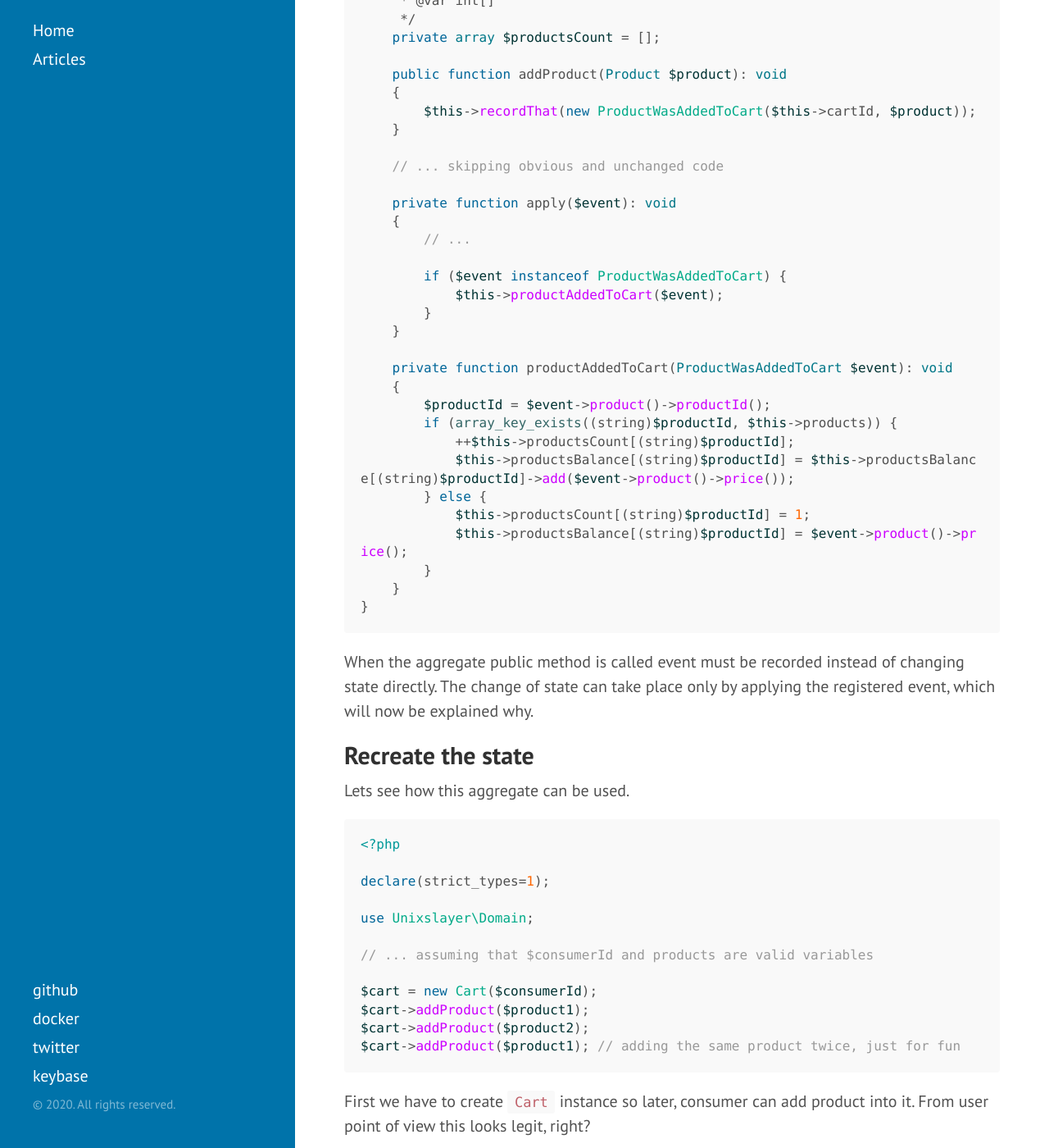
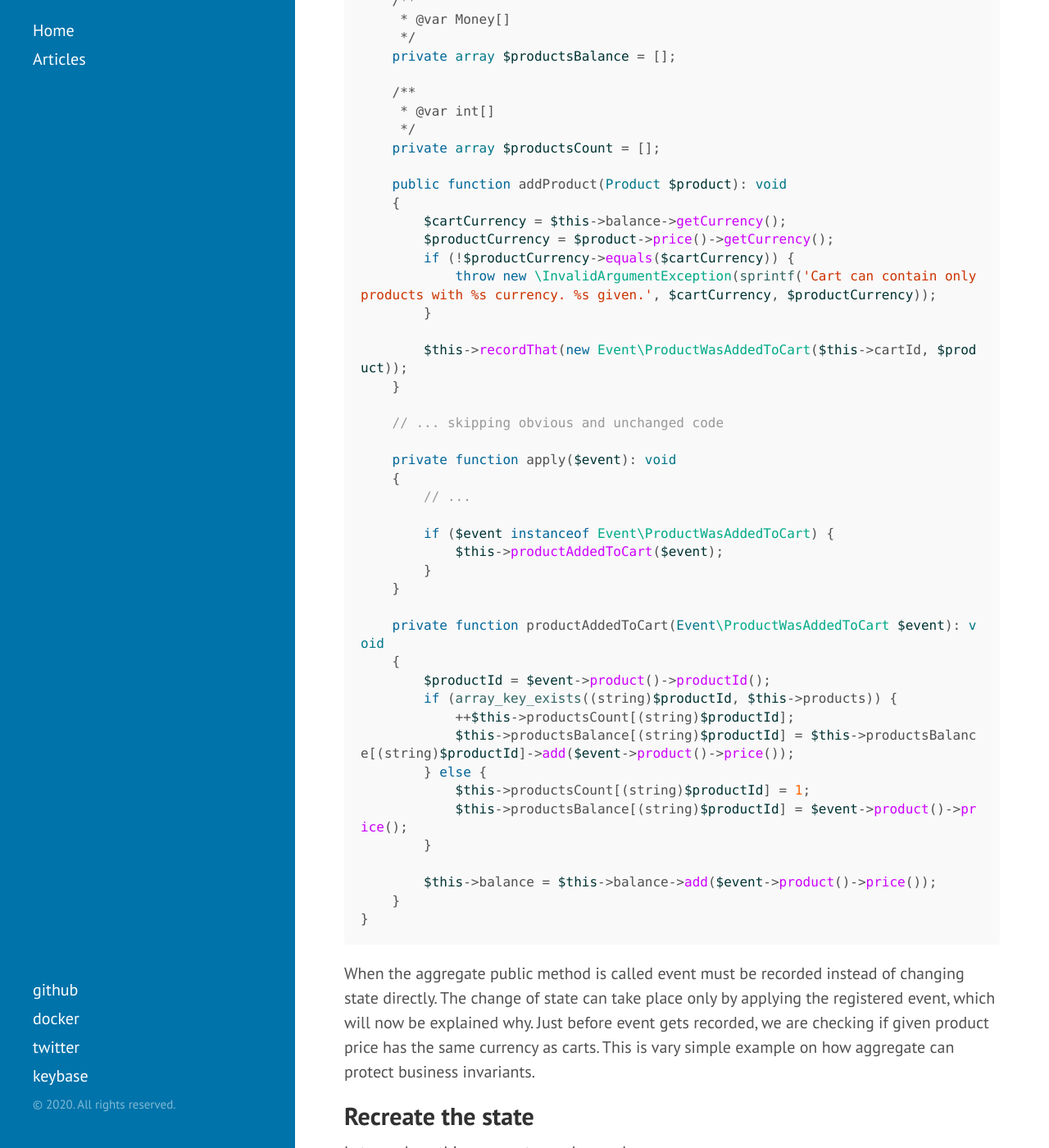
Before and after one commit to unixslayer/unixslayer.github.io, a Jekyll site: the page built from _posts/2020-05-04-how-i-did-my-own-implementation-of-event-sourcing.markdown, in a window 1280 px wide and 1400 px high, scrolled down 6594 px. Shown: the whole window at 82% size. Built offline with Jekyll 4.4.1, drawn with Linux system fonts in a browser that asks for light colours; comment, search, counter and statistics services are not loaded; some of the changed text lies outside the part shown.

Commit message:
aggregate repository article, some changes in domain model in ES article, twitter button, disqus widget

````diff
--- a/_includes/head.html
+++ b/_includes/head.html
@@ -20,6 +20,7 @@
   <link rel="stylesheet" href="{{ site.baseurl }}/public/css/poole.css">
   <link rel="stylesheet" href="{{ site.baseurl }}/public/css/syntax.css">
   <link rel="stylesheet" href="{{ site.baseurl }}/public/css/hyde.css">
+  <link rel="stylesheet" href="{{ site.baseurl }}/public/css/custom.css">
   <link rel="stylesheet" href="http://fonts.googleapis.com/css?family=PT+Sans:400,400italic,700|Abril+Fatface">
 
   <!-- Icons -->
--- a/_layouts/post.html
+++ b/_layouts/post.html
@@ -6,6 +6,12 @@
   <h1 class="post-title">{{ page.title }}</h1>
   <span class="post-date">{{ page.date | date_to_string }}</span>
   {{ content }}
+
+  <div class="tweet">
+    <p>
+      Found this article useful and worthy? Please <a rel="me" href="https://twitter.com/intent/tweet?url={{ site.url }}{{ page.url }}&text={{ page.title | uri_escape}}" onclick="window.open(this.href);return false;">tweet</a> about it.
+    </p>
+  </div>
 </div>
 
 <div class="pagination">
@@ -16,6 +22,17 @@
     <a class="pagination-item newer" href="{{page.next.url}}">{{page.next.title}} &raquo;</a>
   {% endif %}
 </div>
+
+<div id="disqus_thread"></div>
+<script>
+(function() { // DON'T EDIT BELOW THIS LINE
+var d = document, s = d.createElement('script');
+s.src = 'https://unixslayer.disqus.com/embed.js';
+s.setAttribute('data-timestamp', +new Date());
+(d.head || d.body).appendChild(s);
+})();
+</script>
+<noscript>Please enable JavaScript to view the <a href="https://disqus.com/?ref_noscript">comments powered by Disqus.</a></noscript>
 
 {% comment %}
 {% if site.related_posts.size > 0 %}
--- a/_posts/2020-05-04-how-i-did-my-own-implementation-of-event-sourcing.markdown
+++ b/_posts/2020-05-04-how-i-did-my-own-implementation-of-event-sourcing.markdown
@@ -3,7 +3,7 @@
 layout: post
 date: 2020-05-04
 categories: [Developer workshop]
-tags: [event sourcing, library, framework, php, prooph, broadway, diy]
+tags: [event sourcing, library, framework, php, prooph, broadway, diy, ddd, aggregate, event]
 ---
 
 After playing around with [prooph](https://github.com/prooph/event-sourcing) and [broadway](https://github.com/broadway/broadway), I finally decided to write something on my own. Took me little more than an hour and two classes later I have what I need for now to work on domain. Seriously. Writing this article took me more time than actual implementation.
@@ -68,18 +68,18 @@
 
 namespace Unixslayer\Domain;
 
-use Ramsey\Uuid\UuidInterface;
+use Money\Currency;
 
 final class Cart
 {
-    public function __construct(UuidInterface $consumerId)
+    public function __construct(Currency $currency)
     {
         // ... some logic
     }
 }
 ```
 
-Here I assumed, that cart will have a relation to authorized `Consumer` using its [UUID](https://en.wikipedia.org/wiki/Universally_unique_identifier). Normally when creating new instance of `Cart`, `$consumerId` would be assigned to private attribute. However, Event Sourcing assumes that instead of changing the state, you need to register events from which the state will be restored.
+Here I assumed, that each cart can contain only product with the same currency. Normally when creating new instance of `Cart`, `$currency` would be assigned to private attribute. However, Event Sourcing assumes that instead of changing the state, you need to register events from which the state will be restored.
 
 ## Event
 
@@ -92,8 +92,9 @@
 
 declare(strict_types=1);
 
-namespace Unixslayer\Domain;
+namespace Unixslayer\Domain\Event;
 
+use Money\Currency;
 use Ramsey\Uuid\UuidInterface;
 
 final class CartWasCreated
@@ -101,10 +102,10 @@
     private UuidInterface $cartId;
     private UuidInterface $consumerId;
 
-    public function __construct(UuidInterface $cartId, UuidInterface $consumerId)
+    public function __construct(UuidInterface $cartId, Currency $currency)
     {
         $this->cartId = $cartId;
-        $this->consumerId = $consumerId;
+        $this->currency = $currency;
     }
 
     public function cartId(): UuidInterface
@@ -112,14 +113,14 @@
         return $this->cartId;
     }
 
-    public function consumerId(): UuidInterface
+    public function currency(): Currency
     {
-        return $this->consumerId;
+        return $this->currency;
     }
 }
 ```
 
-When an `Event` occurs, it represents a change in our application and is usually the result of some command. `CartWasCreated` event can occur when a user logs on to an application.
+When an `Event` occurs, it represents a change in our application and is usually the result of some command.
 
 ## AggregateRoot
 
@@ -134,17 +135,21 @@
 
 namespace Unixslayer\Domain;
 
+use Money\Currency;
+use Money\Money;
+use Ramsey\Uuid\Uuid;
 use Ramsey\Uuid\UuidInterface;
+use Unixslayer\Domain\Event;
 
 final class Cart
 {
     private UuidInterface $cartId;
-    private UuidInterface $consumerId;
+    private Money $balance;
     private array $events = [];
 
-    public function __construct(UuidInterface $consumerId)
+    public function __construct(Currency $currency)
     {
-        $this->recordThat(new CartWasCreated(Uuid::uuid1(), $consumerId));
+        $this->recordThat(new Event\CartWasCreated(Uuid::uuid1(), $currency));
     }
 
     private function recordThat($event): void
@@ -156,15 +161,15 @@
 
     private function apply($event): void
     {
-        if ($event instanceof CartWasCreated) {
+        if ($event instanceof Event\CartWasCreated) {
             $this->cartCreated($event);
         }
     }
 
-    private function cartCreated(CartWasCreated $event): void
+    private function cartCreated(Event\CartWasCreated $event): void
     {
         $this->cartId = $event->cartId();
-        $this->consumerId = $event->consumerId()
+        $this->balance = new Money(0, $event->currency());
     }
 }
 ```
@@ -186,9 +191,10 @@
 
 declare(strict_types=1);
 
-namespace Unixslayer\Domain;
+namespace Unixslayer\Domain\Event;
 
 use Ramsey\Uuid\UuidInterface;
+use Unixslayer\Domain\Product;
 
 final class ProductWasAddedToCart
 {
@@ -223,6 +229,7 @@
 namespace Unixslayer\Domain;
 
 use Ramsey\Uuid\UuidInterface;
+use Unixslayer\Domain\Event;
 
 final class Cart
 {
@@ -240,7 +247,13 @@
 
     public function addProduct(Product $product): void
     {
-        $this->recordThat(new ProductWasAddedToCart($this->cartId, $product));
+        $cartCurrency = $this->balance->getCurrency();
+        $productCurrency = $product->price()->getCurrency();
+        if (!$productCurrency->equals($cartCurrency)) {
+            throw new \InvalidArgumentException(sprintf('Cart can contain only products with %s currency. %s given.', $cartCurrency, $productCurrency));
+        }
+
+        $this->recordThat(new Event\ProductWasAddedToCart($this->cartId, $product));
     }
 
     // ... skipping obvious and unchanged code
@@ -249,12 +262,12 @@
     {
         // ...
 
-        if ($event instanceof ProductWasAddedToCart) {
+        if ($event instanceof Event\ProductWasAddedToCart) {
             $this->productAddedToCart($event);
         }
     }
 
-    private function productAddedToCart(ProductWasAddedToCart $event): void
+    private function productAddedToCart(Event\ProductWasAddedToCart $event): void
     {
         $productId = $event->product()->productId();
         if (array_key_exists((string)$productId, $this->products)) {
@@ -264,11 +277,13 @@
             $this->productsCount[(string)$productId] = 1;
             $this->productsBalance[(string)$productId] = $event->product()->price();
         }
+
+        $this->balance = $this->balance->add($event->product()->price());
     }
 }
 ```
 
-When the aggregate public method is called event must be recorded instead of changing state directly. The change of state can take place only by applying the registered event, which will now be explained why.
+When the aggregate public method is called event must be recorded instead of changing state directly. The change of state can take place only by applying the registered event, which will now be explained why. Just before event gets recorded, we are checking if given product price has the same currency as carts. This is vary simple example on how aggregate can protect business invariants.
 
 ## Recreate the state
 
@@ -281,9 +296,9 @@
 
 use Unixslayer\Domain;
 
-// ... assuming that $consumerId and products are valid variables
+// ... assuming that $currency and products are valid variables
 
-$cart = new Cart($consumerId);
+$cart = new Cart($currency);
 $cart->addProduct($product1);
 $cart->addProduct($product2);
 $cart->addProduct($product1); // adding the same product twice, just for fun
@@ -295,7 +310,7 @@
 
 ```php
 $events = [
-    new CartWasCreated($cartId, $consumerId),
+    new CartWasCreated($cartId, $currency),
     new ProductWasAddedToCart($cartId, $product1),
     new ProductWasAddedToCart($cartId, $product2),
     new ProductWasAddedToCart($cartId, $product1),
@@ -397,15 +412,18 @@
 
 Now our events will look like this:
 
-
 ```php
 <?php
 
 declare(strict_types=1);
 
-namespace Unixslayer\Domain;
+namespace Unixslayer\Domain\Event;
 
+use Money\Currency;
+use Money\Money;
+use Ramsey\Uuid\Uuid;
 use Ramsey\Uuid\UuidInterface;
+use Unixslayer\Domain\Product;
 use Unixslayer\EventSourcing\Event;
 
 final class ProductWasAddedToCart extends Event
@@ -413,7 +431,9 @@
     public static function occur(UuidInterface $cartId, Product $product): ProductWasAddedToCart
     {
         $payload = [
-            'product' => $product,
+            'productId' => $product->productId()->toString(),
+            'productPrice' => $product->price()->getAmount(),
+            'productCurrency' => $product->price()->getCurrency()->getCode(),
         ];
 
         return new static($cartId, $payload);
@@ -421,10 +441,14 @@
 
     public function product(): Product
     {
-        return $this->payload['product'];
+        $productId = Uuid::fromString($this->payload()['productId']);
+        $price = new Money($this->payload()['productPrice'], new Currency($this->payload()['productCurrency']));
+
+        return new Product($productId, $price);
     }
 }
 ```
+
 Named constructor validates data associated with event and additionally gives us more readable usage:
 
 ```php
@@ -432,6 +456,8 @@
 $this->recordThat(ProductWasAddedToCart::occur(...));
 // ...
 ```
+
+Keep in mind that payload should contain scalar types. This will be helpful later when will be implementing storage for events.
 
 As for the aggregate, we need to separate everything that cannot be considered as business logic:
 
@@ -451,9 +476,21 @@
     private int $version = 0;
     private array $recordedEvents = [];
 
+    protected function __construct()
+    {
+    }
+
     public function version(): int
     {
         return $this->version;
+    }
+
+    public function recordedEvents(): array
+    {
+        $recorderEvents = $this->recordedEvents;
+        $this->recordedEvents = [];
+
+        return $recorderEvents;
     }
 
     public static function fromHistory(iterable $eventsHistory): self
@@ -481,9 +518,10 @@
 
     abstract protected function apply(Event $event): void;
 }
+
 ```
 
-Aggregate can now contain only domain logic, so change it that way:
+I made constructor protected, so aggregate root can only be created by static factories. `Cart` can now contain only domain logic, so change it that way:
 
 ```php
 <?php
@@ -492,32 +530,49 @@
 
 namespace Unixslayer\Domain;
 
+use Money\Currency;
+use Money\Money;
 use Ramsey\Uuid\UuidInterface;
+use Unixslayer\Domain\Event\CartWasCreated;
+use Unixslayer\Domain\Event\ProductWasAddedToCart;
 use Unixslayer\EventSourcing\AggregateRoot;
+use Unixslayer\EventSourcing\Event;
 
 final class Cart extends AggregateRoot
 {
-    private UuidInterface $consumerId;
-    /**
-     * @var Money[]
-     */
+    private Money $balance;
+
+    /** @var Money[] */
     private array $productsBalance = [];
-    /**
-     * @var int[]
-     */
+
+    /** @var int[] */
     private array $productsCount = [];
 
-    public function __construct(UuidInterface $consumerId)
+    public static function create(UuidInterface $uuid, Currency $currency): Cart
     {
-        $this->recordThat(CartWasCreated::occur(Uuid::uuid1(), $consumerId));
+        $cart = new self();
+        $cart->recordThat(Event\CartWasCreated::occur($uuid, $currency));
+
+        return $cart;
     }
 
     public function addProduct(Product $product): void
     {
-        $this->recordThat(ProductWasAddedToCart::occur($this->id, $product));
+        $cartCurrency = $this->balance->getCurrency();
+        $productCurrency = $product->price()->getCurrency();
+        if (!$productCurrency->equals($cartCurrency)) {
+            throw new \InvalidArgumentException(sprintf('Cart can contain only products with %s currency. %s given.', $cartCurrency, $productCurrency));
+        }
+
+        $this->recordThat(Event\ProductWasAddedToCart::occur($this->id, $product));
     }
 
-    protected function apply($event): void
+    public function balance(): Money
+    {
+        return $this->balance;
+    }
+
+    protected function apply(Event $event): void
     {
         if ($event instanceof CartWasCreated) {
             $this->cartCreated($event);
@@ -531,22 +586,25 @@
     private function cartCreated(CartWasCreated $event): void
     {
         $this->id = $event->aggregateId();
-        $this->consumerId = $event->consumerId()
+        $this->balance = new Money(0, $event->currency());
     }
 
     private function productAddedToCart(ProductWasAddedToCart $event): void
     {
         $product = $event->product();
         $productId = $product->productId();
-        if (array_key_exists((string)$productId, $this->products)) {
+        if (array_key_exists((string)$productId, $this->productsCount)) {
             ++$this->productsCount[(string)$productId];
             $this->productsBalance[(string)$productId] = $this->productsBalance[(string)$productId]->add($product->price());
         } else {
             $this->productsCount[(string)$productId] = 1;
             $this->productsBalance[(string)$productId] = $product->price();
         }
+
+        $this->balance = $this->balance->add($product->price());
     }
 }
+
 ```
 
 ## Conclusion
--- /dev/null
+++ b/public/css/custom.css
@@ -0,0 +1,3 @@
+.tweet {
+  padding: 2rem 0 0;
+}
--- a/public/css/poole.css
+++ b/public/css/poole.css
@@ -329,7 +329,7 @@
 
 .page,
 .post {
-  margin-bottom: 4em;
+  margin-bottom: 2em;
 }
 
 /* Blog post or page title */
@@ -391,6 +391,7 @@
   color: #ccc;
   text-align: center;
   border-top: 1px solid #eee;
+  border-bottom: 1px solid #eee;
 }
 
 /* Pagination items can be `span`s or `a`s */
@@ -410,7 +411,7 @@
 
 @media (min-width: 30em) {
   .pagination {
-    padding: 2rem 0 0;
+    padding: 2rem 0;
   }
   .pagination-item {
     float: left;
````
Also changed, not shown: other parts of _posts/2020-05-04-how-i-did-my-own-implementation-of-event-sourcing.markdown (+0 -1 lines), _posts/2020-01-21-what-ive-learned-after-six-months-of-event-sourcing.markdown (+4 -4 lines), _posts/2020-06-09-implementing-aggregate-repository.markdown (added, +416 -0 lines).
